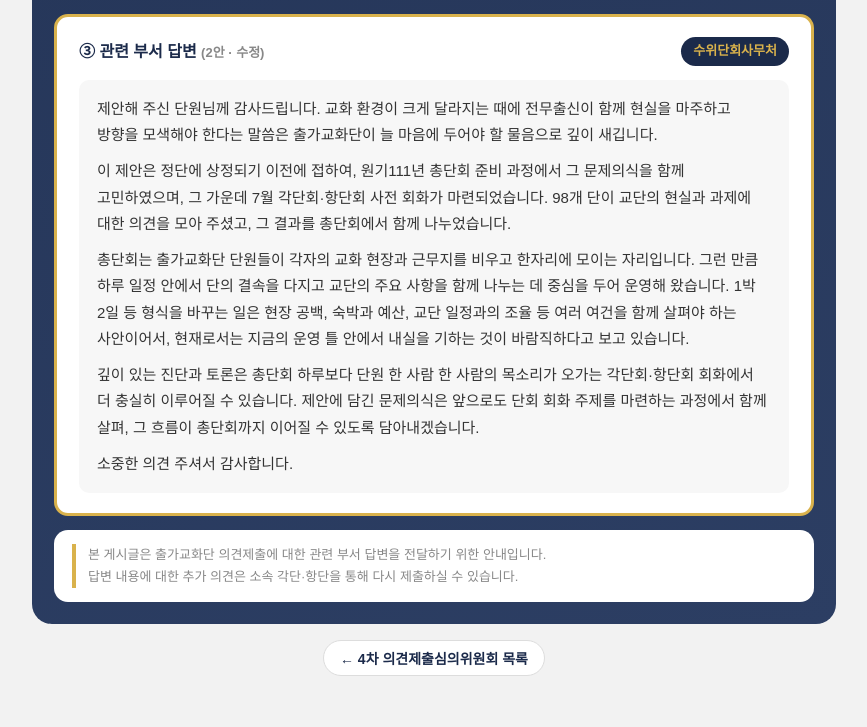
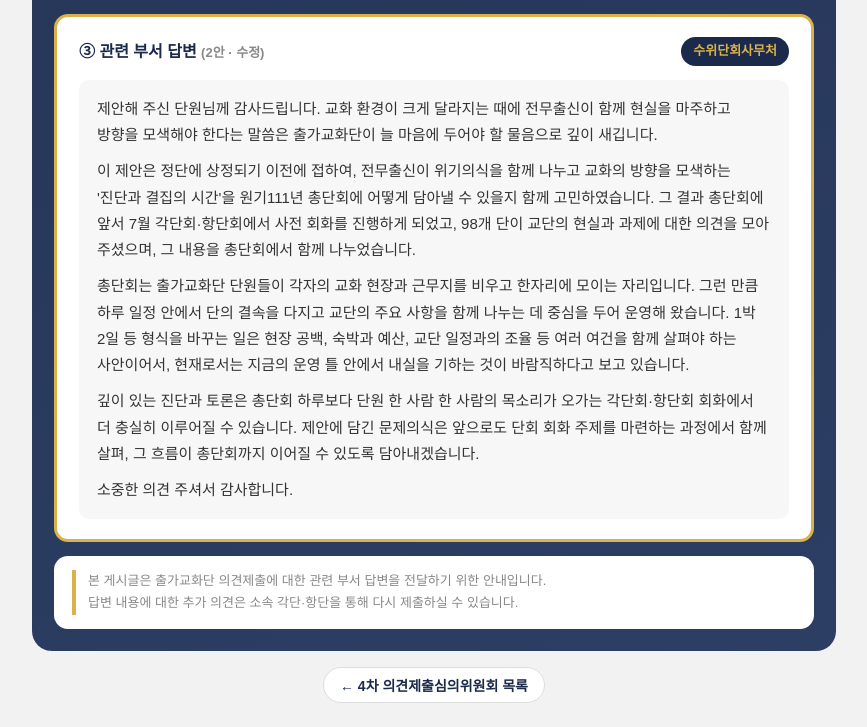
Before and after one commit to comechoi7-crypto/Opinions, a plain HTML site: page chongdanhoe-proposal/index.html in a window 1280 px wide. Shown: the part 1834-2561 px from the top of the page, without its empty margins (206-1073 px from the left). Before the commit the page ends 2534 px from the top, so only its background shows below. Drawn offline with Linux system fonts and the light colour scheme.

Commit message:
답변 2안 둘째 문단 수정: '진단과 결집의 시간' 반영 경위
Co-Authored-By: Claude Opus 5.5 <noreply@anthropic.com>
Claude-Session: https://claude.ai/code/session_018HMcAo6Yrgnc5y8z3T5v7V

```diff
--- a/chongdanhoe-proposal/index.html
+++ b/chongdanhoe-proposal/index.html
@@ -81,7 +81,7 @@
     </div>
     <div style="background:#F7F7F7;border-radius:10px;padding:16px 18px;font-size:15px;">
       <p style="margin:0 0 10px;">제안해 주신 단원님께 감사드립니다. 교화 환경이 크게 달라지는 때에 전무출신이 함께 현실을 마주하고 방향을 모색해야 한다는 말씀은 출가교화단이 늘 마음에 두어야 할 물음으로 깊이 새깁니다.</p>
-      <p style="margin:0 0 10px;">이 제안은 정단에 상정되기 이전에 접하여, 원기111년 총단회 준비 과정에서 그 문제의식을 함께 고민하였으며, 그 가운데 7월 각단회·항단회 사전 회화가 마련되었습니다. 98개 단이 교단의 현실과 과제에 대한 의견을 모아 주셨고, 그 결과를 총단회에서 함께 나누었습니다.</p>
+      <p style="margin:0 0 10px;">이 제안은 정단에 상정되기 이전에 접하여, 전무출신이 위기의식을 함께 나누고 교화의 방향을 모색하는 '진단과 결집의 시간'을 원기111년 총단회에 어떻게 담아낼 수 있을지 함께 고민하였습니다. 그 결과 총단회에 앞서 7월 각단회·항단회에서 사전 회화를 진행하게 되었고, 98개 단이 교단의 현실과 과제에 대한 의견을 모아 주셨으며, 그 내용을 총단회에서 함께 나누었습니다.</p>
       <p style="margin:0 0 10px;">총단회는 출가교화단 단원들이 각자의 교화 현장과 근무지를 비우고 한자리에 모이는 자리입니다. 그런 만큼 하루 일정 안에서 단의 결속을 다지고 교단의 주요 사항을 함께 나누는 데 중심을 두어 운영해 왔습니다. 1박 2일 등 형식을 바꾸는 일은 현장 공백, 숙박과 예산, 교단 일정과의 조율 등 여러 여건을 함께 살펴야 하는 사안이어서, 현재로서는 지금의 운영 틀 안에서 내실을 기하는 것이 바람직하다고 보고 있습니다.</p>
       <p style="margin:0 0 10px;">깊이 있는 진단과 토론은 총단회 하루보다 단원 한 사람 한 사람의 목소리가 오가는 각단회·항단회 회화에서 더 충실히 이루어질 수 있습니다. 제안에 담긴 문제의식은 앞으로도 단회 회화 주제를 마련하는 과정에서 함께 살펴, 그 흐름이 총단회까지 이어질 수 있도록 담아내겠습니다.</p>
       <p style="margin:0;">소중한 의견 주셔서 감사합니다.</p>
```
